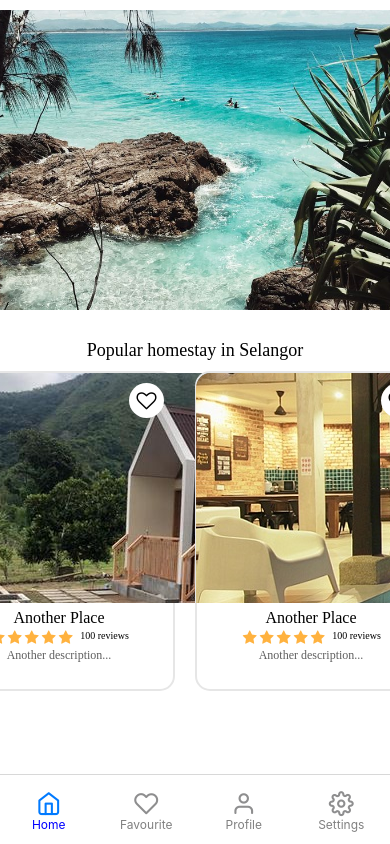
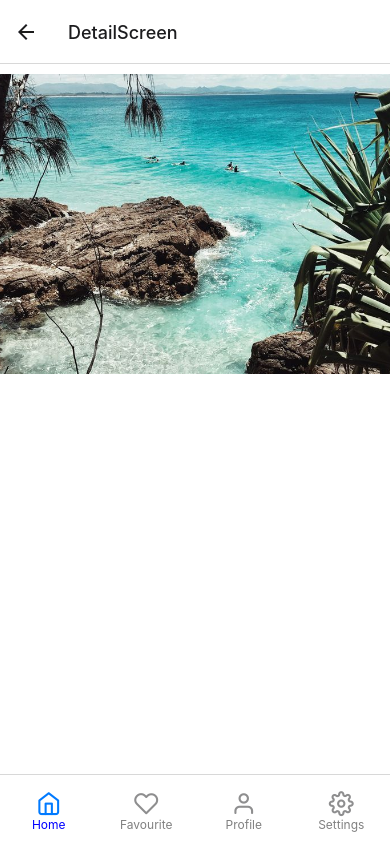
Before and after one commit to youwenz/WAD, a React Native app: screen /DetailScreen in a window 390 px wide. Built offline with nearby package versions, Linux system fonts and the light colour scheme.

Commit message:
change home navigation

```diff
--- a/App.tsx
+++ b/App.tsx
@@ -1,10 +1,12 @@
 import * as React from 'react';
 import {Text, View, StatusBar, ImageBackground} from 'react-native';
+import { createStackNavigator, StackNavigationProp } from '@react-navigation/stack';
 import {NavigationContainer, DefaultTheme} from '@react-navigation/native';
 import {createBottomTabNavigator} from '@react-navigation/bottom-tabs';
 import {SafeAreaProvider} from 'react-native-safe-area-context';
 import Icon from 'react-native-vector-icons/Feather';
 import HomeScreen from './Screen/Home/HomeScreen';
+import DetailScreen from './Screen/Home/DetailScreen';
 
 function SettingsScreen() {
   return (
@@ -38,6 +40,7 @@ const MyTheme = {
 };
 
 const Tab = createBottomTabNavigator();
+const Stack = createStackNavigator();
 
 export default function App() {
   return (
@@ -76,7 +79,12 @@ export default function App() {
             ),
             tabBarStyle: {height: 70, backgroundColor: 'white'},
           })}>
-          <Tab.Screen name="Home" component={HomeScreen} options={{ headerShown: false }} />
+          <Tab.Screen name="Home" options={{ headerShown: false }} >{() => (
+          <Stack.Navigator>
+            <Stack.Screen name="HomeScreen" component={HomeScreen} />
+            <Stack.Screen name="DetailScreen" component={DetailScreen} />
+          </Stack.Navigator>
+        )}</Tab.Screen>
           <Tab.Screen name="Favourite" component={FavouriteScreen} />
           <Tab.Screen name="Profile" component={ProfileScreen} />
           <Tab.Screen name="Settings" component={SettingsScreen} />
--- /dev/null
+++ b/Screen/Home/DetailScreen.tsx
@@ -0,0 +1,50 @@
+import {useState} from 'react';
+import {
+  Text,
+  View,
+  FlatList,
+  StyleSheet,
+  Image,
+  TouchableOpacity,
+} from 'react-native';
+
+const image1 = require('../../assets/images/image1.jpg');
+const image2 = require('../../assets/images/image2.jpeg');
+const image3 = require('../../assets/images/image3.jpg');
+const image4 = require('../../assets/images/image4.jpg');
+const coverImage = require('../../assets/images/coverImage.jpg');
+
+function DetailScreen() {
+  return (
+    <View style={styles.container}>
+        <Image source={coverImage} style={styles.coverImage} />
+    </View>
+  );
+}
+
+const styles = StyleSheet.create({
+  container: {
+    flex: 1,
+    alignItems: 'center',
+    margin: 10,
+
+  },
+  heading: {
+    marginTop: 30,
+    fontFamily: 'Poppins-SemiBold',
+    fontSize: 18,
+    color: 'black',
+  },
+  list: {
+    marginVertical: 10,
+  },
+  coverImage:{
+    top: 0,
+    left: 0,
+    right: 0,
+    width: 420,
+    height: 300,
+    resizeMode: 'cover'
+  }
+});
+export default DetailScreen;
--- a/Screen/Home/HomeScreen.tsx
+++ b/Screen/Home/HomeScreen.tsx
@@ -7,6 +7,7 @@ import {
   Image,
   TouchableOpacity,
 } from 'react-native';
+import { useNavigation } from '@react-navigation/native';
 import TravelCard from './TravelCard';
 import Homestay from '../Homestay';
 const image1 = require('../../assets/images/image1.jpg');
@@ -25,7 +26,14 @@ const homestayList: Homestay[] = [
   new Homestay('Another Place', image3, 4.5, 'Another description...'),
   new Homestay('Another Place', image4, 4.5, 'Another description...'),
 ];
-function HomeScreen() {
+
+
+const HomeScreen: React.FC = () => {
+  const navigation = useNavigation();
+
+  const navigateToDetail = (item: Homestay) => {
+    navigation.navigate('DetailScreen', { item });
+  };
   return (
     <View style={styles.container}>
         <Image source={coverImage} style={styles.coverImage} />
@@ -35,11 +43,13 @@ function HomeScreen() {
         horizontal={true}
         style={styles.list}
         renderItem={({item}) => (
+          <TouchableOpacity onPress={() => navigateToDetail(item)}>
           <TravelCard
             title={item.title}
             description={item.description}
             imageUrl={item.imageUrl}
           />
+          </TouchableOpacity>
         )}
       />
     </View>
--- a/package.json
+++ b/package.json
@@ -15,11 +15,11 @@
     "@react-navigation/native": "^6.1.17",
     "@react-navigation/native-stack": "^6.10.0",
     "@react-navigation/stack": "^6.4.0",
+    "@types/react-navigation": "^3.0.8",
     "react": "18.2.0",
     "react-native": "0.74.3",
     "react-native-gesture-handler": "^2.17.1",
     "react-native-image-overlay": "^0.1.2",
-    "react-native-reanimated": "^3.14.0",
     "react-native-safe-area-context": "^4.10.8",
     "react-native-screens": "^3.32.0",
     "react-native-vector-icons": "^10.1.0"
```
Also changed, not shown: 2 other files (tests, documents, lock files or other folders).
